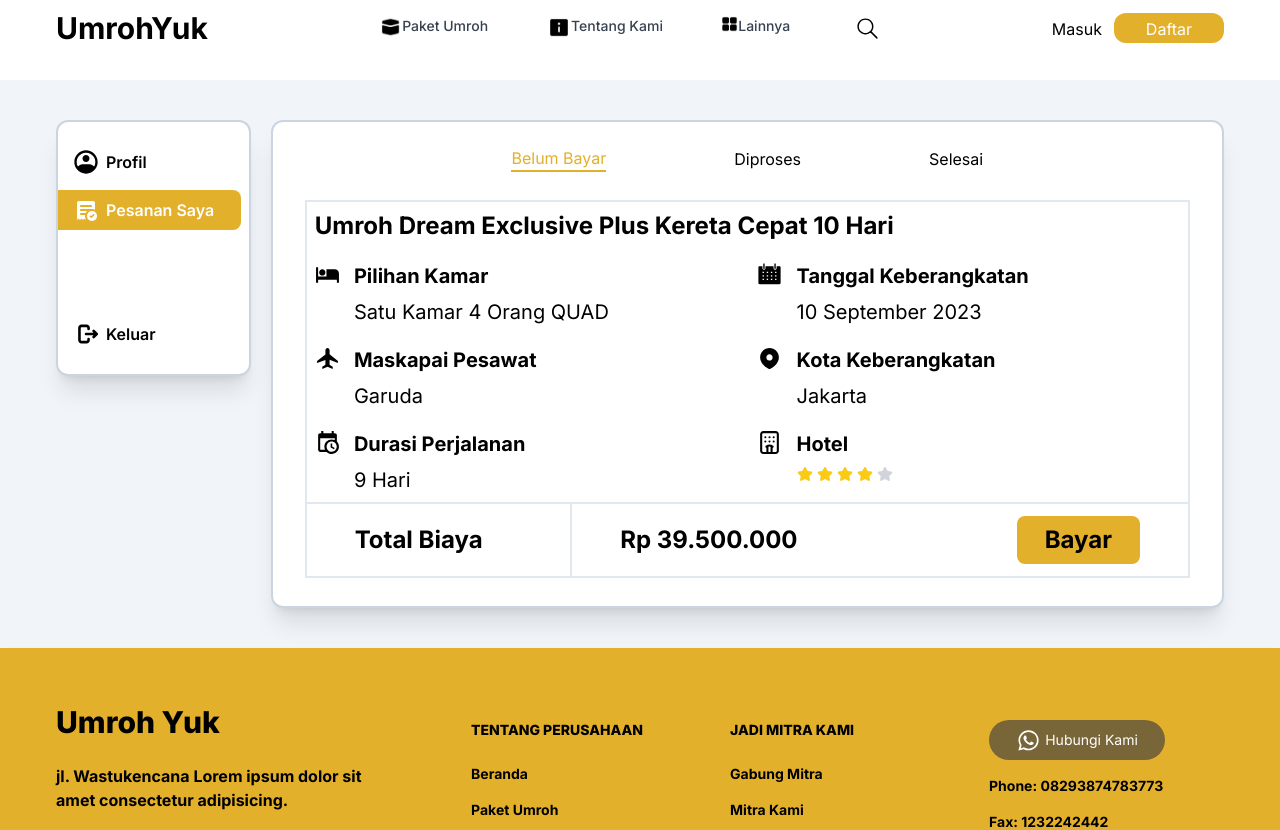
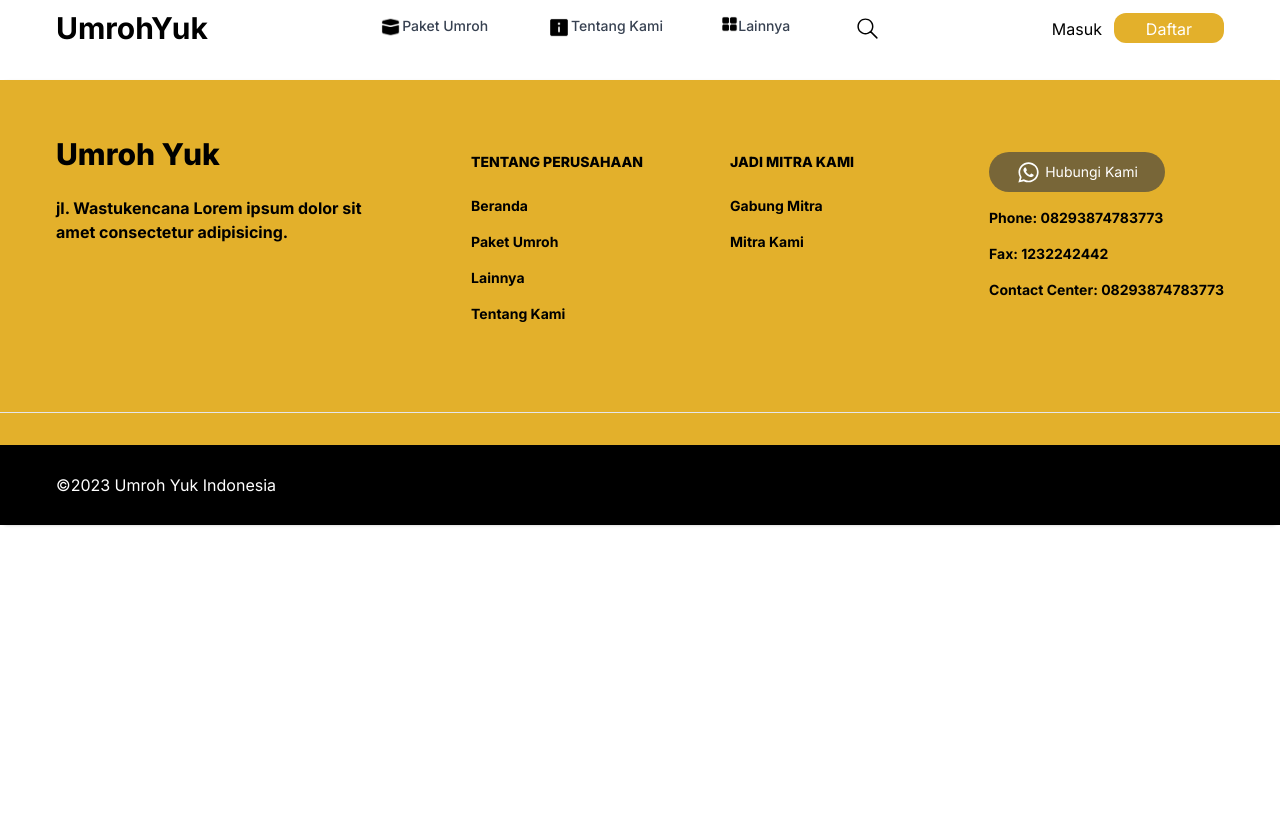
Before and after one commit to fikriymnn/umr-web, a Next.js app: page /akun/PesananSaya in a window 1280 px wide. Shown: the top 830 px of the page. After the commit the page ends 800 px from the top, so only its background shows below. Built offline with nearby package versions, Linux system fonts and the light colour scheme.

Commit message:
finished order page added

```diff
--- a/src/app/akun/PesananSaya/page.jsx
+++ b/src/app/akun/PesananSaya/page.jsx
@@ -1,203 +1,10 @@
 import React from "react";
 import AccountNav from "@/components/accountNav";
+import OrderNav from "@/components/orderNav";
 import Image from "next/image";
 
 function PesananSaya() {
-  return (
-    <div className="px-14 py-10 bg-slate-100">
-      <div className=" flex md:flex-row flex-col">
-        <AccountNav order="bg-[#E3B02B] text-white" />
-
-        <div className="w-full md:w-10/12 md:ps-5">
-          <div className="bg-white grid grid-cols-1 gap-3 md:rounded-xl rounded-b-xl border-2 md:border-t-2 border-t-0 border-slate-300 shadow-xl p-3 px-8">
-            <div className="flex justify-center items-center md:gap-32 gap-3 pt-3">
-              <div className="flex flex-col">
-                <button className="text-[#E3B02B]">Belum Bayar</button>
-                <div className="h-[2px] bg-[#E3B02B]"></div>
-              </div>
-              <div className="flex flex-col">
-                <button className="text-black">Diproses</button>
-                <div className=""></div>
-              </div>
-              <div className="flex flex-col">
-                <button className="text-black">Selesai</button>
-                <div className=""></div>
-              </div>
-            </div>
-            <div className="my-4">
-              <div className="border-2 border-b-0 p-2 border-slate-200">
-                <p className="md:text-2xl font-bold">
-                  Umroh Dream Exclusive Plus Kereta Cepat 10 Hari
-                </p>
-                <div className="grid md:grid-cols-2 grid-cols-1 gap-5 mt-5">
-                  <div className="flex">
-                    <div className="w-1/12">
-                      <Image
-                        src="/assets/vector/bed.svg"
-                        width={25}
-                        height={25}
-                        alt="icon"
-                      />
-                    </div>
-                    <div>
-                      <p className="ps-1 font-bold md:text-xl text-black">
-                        Pilihan Kamar
-                      </p>
-                      <p className="ps-1 pt-2 md:text-xl text-black">
-                        Satu Kamar 4 Orang QUAD
-                      </p>
-                    </div>
-                  </div>
-                  <div className="flex">
-                    <div className="w-1/12">
-                      <Image
-                        src="/assets/vector/calendar.svg"
-                        width={25}
-                        height={25}
-                        alt="icon"
-                      />
-                    </div>
-                    <div>
-                      <p className="ps-1 font-bold md:text-xl text-black">
-                        Tanggal Keberangkatan
-                      </p>
-                      <p className="ps-1 pt-2 md:text-xl text-black">
-                        10 September 2023
-                      </p>
-                    </div>
-                  </div>
-                  <div className="flex">
-                    <div className="w-1/12">
-                      <Image
-                        src="/assets/vector/plane.svg"
-                        width={25}
-                        height={25}
-                        alt="icon"
-                      />
-                    </div>
-                    <div>
-                      <p className="ps-1 font-bold md:text-xl text-black">
-                        Maskapai Pesawat
-                      </p>
-                      <p className="ps-1 pt-2 md:text-xl text-black">Garuda</p>
-                    </div>
-                  </div>
-                  <div className="flex">
-                    <div className="w-1/12">
-                      <Image
-                        src="/assets/vector/minlocation.svg"
-                        width={25}
-                        height={25}
-                        alt="icon"
-                      />
-                    </div>
-                    <div>
-                      <p className="ps-1 font-bold md:text-xl text-black">
-                        Kota Keberangkatan
-                      </p>
-                      <p className="ps-1 pt-2 md:text-xl text-black">Jakarta</p>
-                    </div>
-                  </div>
-                  <div className="flex">
-                    <div className="w-1/12">
-                      <Image
-                        src="/assets/vector/datetime.svg"
-                        width={25}
-                        height={25}
-                        alt="icon"
-                      />
-                    </div>
-                    <div>
-                      <p className="ps-1 font-bold md:text-xl text-black">
-                        Durasi Perjalanan
-                      </p>
-                      <p className="ps-1 pt-2 md:text-xl text-black">9 Hari</p>
-                    </div>
-                  </div>
-                  <div className="flex">
-                    <div className="w-1/12">
-                      <Image
-                        src="/assets/vector/hotel.svg"
-                        width={25}
-                        height={25}
-                        alt="icon"
-                      />
-                    </div>
-                    <div>
-                      <p className="ps-1 font-bold md:text-xl text-black">
-                        Hotel
-                      </p>
-
-                      <div class="ps-1 pt-2 flex items-center space-x-1">
-                        <svg
-                          class="w-4 h-4 text-yellow-300"
-                          aria-hidden="true"
-                          xmlns="http://www.w3.org/2000/svg"
-                          fill="currentColor"
-                          viewBox="0 0 22 20"
-                        >
-                          <path d="M20.924 7.625a1.523 1.523 0 0 0-1.238-1.044l-5.051-.734-2.259-4.577a1.534 1.534 0 0 0-2.752 0L7.365 5.847l-5.051.734A1.535 1.535 0 0 0 1.463 9.2l3.656 3.563-.863 5.031a1.532 1.532 0 0 0 2.226 1.616L11 17.033l4.518 2.375a1.534 1.534 0 0 0 2.226-1.617l-.863-5.03L20.537 9.2a1.523 1.523 0 0 0 .387-1.575Z" />
-                        </svg>
-                        <svg
-                          class="w-4 h-4 text-yellow-300"
-                          aria-hidden="true"
-                          xmlns="http://www.w3.org/2000/svg"
-                          fill="currentColor"
-                          viewBox="0 0 22 20"
-                        >
-                          <path d="M20.924 7.625a1.523 1.523 0 0 0-1.238-1.044l-5.051-.734-2.259-4.577a1.534 1.534 0 0 0-2.752 0L7.365 5.847l-5.051.734A1.535 1.535 0 0 0 1.463 9.2l3.656 3.563-.863 5.031a1.532 1.532 0 0 0 2.226 1.616L11 17.033l4.518 2.375a1.534 1.534 0 0 0 2.226-1.617l-.863-5.03L20.537 9.2a1.523 1.523 0 0 0 .387-1.575Z" />
-                        </svg>
-                        <svg
-                          class="w-4 h-4 text-yellow-300"
-                          aria-hidden="true"
-                          xmlns="http://www.w3.org/2000/svg"
-                          fill="currentColor"
-                          viewBox="0 0 22 20"
-                        >
-                          <path d="M20.924 7.625a1.523 1.523 0 0 0-1.238-1.044l-5.051-.734-2.259-4.577a1.534 1.534 0 0 0-2.752 0L7.365 5.847l-5.051.734A1.535 1.535 0 0 0 1.463 9.2l3.656 3.563-.863 5.031a1.532 1.532 0 0 0 2.226 1.616L11 17.033l4.518 2.375a1.534 1.534 0 0 0 2.226-1.617l-.863-5.03L20.537 9.2a1.523 1.523 0 0 0 .387-1.575Z" />
-                        </svg>
-                        <svg
-                          class="w-4 h-4 text-yellow-300"
-                          aria-hidden="true"
-                          xmlns="http://www.w3.org/2000/svg"
-                          fill="currentColor"
-                          viewBox="0 0 22 20"
-                        >
-                          <path d="M20.924 7.625a1.523 1.523 0 0 0-1.238-1.044l-5.051-.734-2.259-4.577a1.534 1.534 0 0 0-2.752 0L7.365 5.847l-5.051.734A1.535 1.535 0 0 0 1.463 9.2l3.656 3.563-.863 5.031a1.532 1.532 0 0 0 2.226 1.616L11 17.033l4.518 2.375a1.534 1.534 0 0 0 2.226-1.617l-.863-5.03L20.537 9.2a1.523 1.523 0 0 0 .387-1.575Z" />
-                        </svg>
-                        <svg
-                          class="w-4 h-4 text-gray-300 dark:text-gray-500"
-                          aria-hidden="true"
-                          xmlns="http://www.w3.org/2000/svg"
-                          fill="currentColor"
-                          viewBox="0 0 22 20"
-                        >
-                          <path d="M20.924 7.625a1.523 1.523 0 0 0-1.238-1.044l-5.051-.734-2.259-4.577a1.534 1.534 0 0 0-2.752 0L7.365 5.847l-5.051.734A1.535 1.535 0 0 0 1.463 9.2l3.656 3.563-.863 5.031a1.532 1.532 0 0 0 2.226 1.616L11 17.033l4.518 2.375a1.534 1.534 0 0 0 2.226-1.617l-.863-5.03L20.537 9.2a1.523 1.523 0 0 0 .387-1.575Z" />
-                        </svg>
-                      </div>
-                    </div>
-                  </div>
-                </div>
-              </div>
-              <div className="flex md:flex-row flex-col">
-                <div className="border-2 md:border-e-0 p-2 border-slate-200 md:w-[30%] text-2xl py-3 font-bold md:ps-12 ">
-                  <p className="my-2 text-center md:text-start">Total Biaya</p>
-                </div>
-                <div className="border-2 p-2 border-slate-200 md:w-[70%] md:border-t-2 border-t-0 text-2xl font-bold px-12 py-3 flex md:flex-row flex-col justify-between ">
-                  <p className="my-2 text-center md:text-start">
-                    Rp 39.500.000
-                  </p>
-                  <button className="bg-[#E3B02B] px-7 rounded-lg md:py-0 py-2 md:mt-0 mt-2 ">
-                    Bayar
-                  </button>
-                </div>
-              </div>
-            </div>
-          </div>
-        </div>
-      </div>
-    </div>
-  );
+  return <></>;
 }
 
 export default PesananSaya;
```
